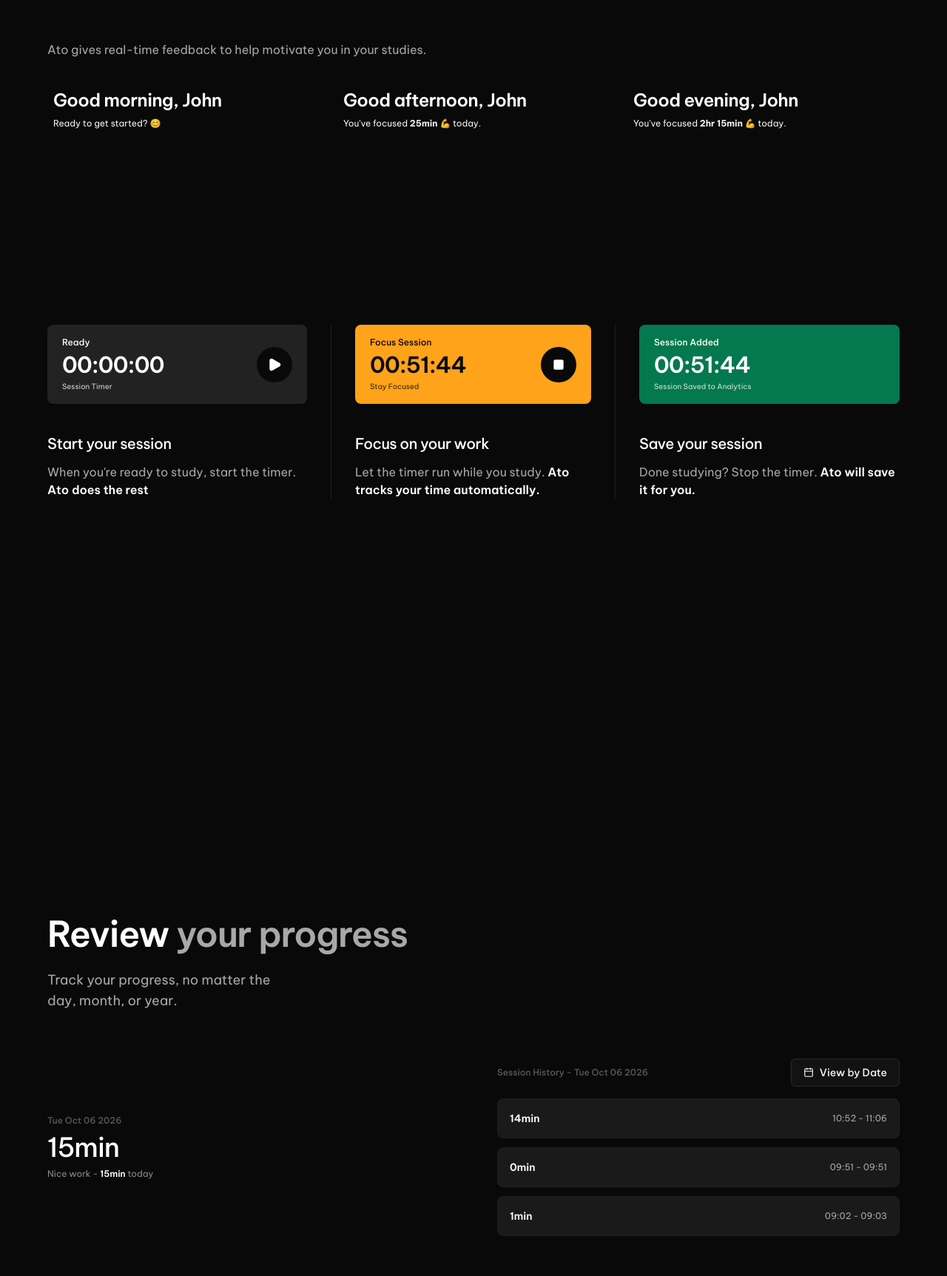
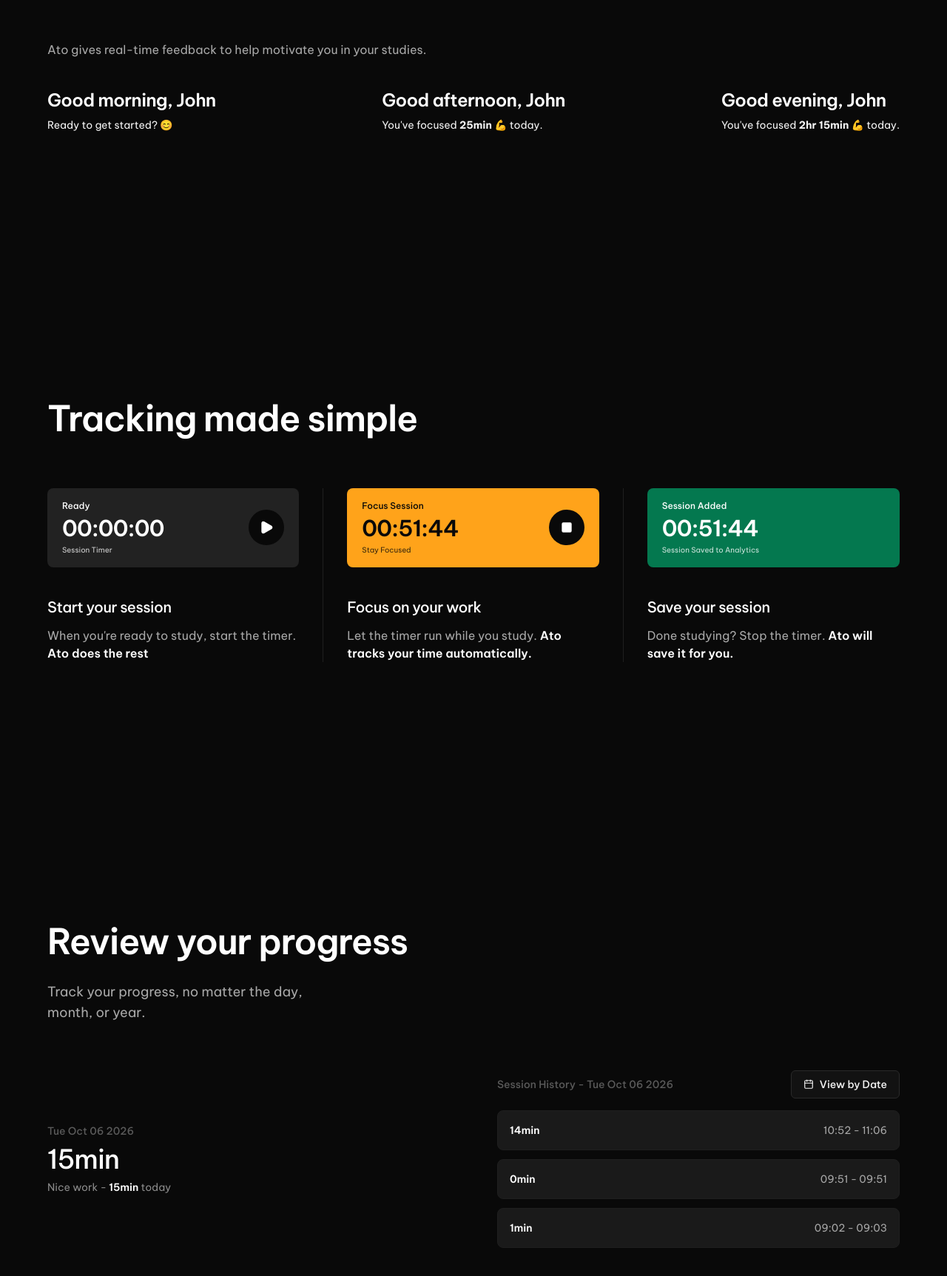
Before and after one commit to Stefan1400/ato, a React (Vite) app in the folder client/: page /get-started in a window 1280 px wide. Shown: the part 857-2582 px from the top of the page at 74% size. Built offline with nearby package versions, Linux system fonts and the light colour scheme; no server answers; a web font is replaced by a local one.

Commit message:
style(landing-page): refine UI and layout

```diff
--- a/client/src/pages/LandingPage.tsx
+++ b/client/src/pages/LandingPage.tsx
@@ -2,11 +2,11 @@ import { Link } from "react-router-dom";
 import { Calendar, Play, Square } from "lucide-react";
 
 const sectionClassName =
-  "flex w-full flex-col justify-start bg-[#090909] px-6 pb-20 pt-20 sm:px-8 sm:pb-24 sm:pt-24 lg:px-10 lg:pt-[16vh]";
+  "flex w-full flex-col justify-start bg-[#090909] px-6 pt-20 sm:px-8 sm:pb-24 sm:pt-24 lg:px-10 lg:pt-[16vh]";
 
 const containerClassName = "mx-auto w-full max-w-6xl";
 
-const sectionHeadingClassName = "text-4xl font-semibold tracking-tight text-[#A8A8A8] sm:text-5xl";
+const sectionHeadingClassName = "text-3xl font-semibold leading-tight tracking-tight text-[#A8A8A8] sm:text-4xl lg:text-5xl";
 
 const sectionTextClassName = "text-base leading-7 text-[#A8A8A8] sm:text-lg";
 
@@ -111,7 +111,7 @@ export default function LandingPage() {
   return (
     <div className="min-h-screen bg-[#090909] text-white">
       <section className="flex w-full flex-col bg-[#090909]">
-        <div className="flex min-h-[110vh] items-start px-6 pb-20 pt-[60vh] sm:px-8 lg:px-10">
+        <div className="flex min-h-[110vh] items-start px-6 pb-0 pt-[70vh] sm:px-8 lg:px-10">
           <div className={`${containerClassName} flex flex-col items-start justify-between gap-12 md:flex-row md:items-center`}>
             <h1 className="text-3xl font-semibold leading-tight tracking-tight sm:text-4xl lg:text-5xl">
               Track your study.
@@ -130,18 +130,18 @@ export default function LandingPage() {
 
         <div className="px-6 py-8 sm:px-8 lg:px-10 lg:pb-32">
           <div className={containerClassName}>
-            <p className="text-center text-sm text-[#A8A8A8] sm:text-left sm:text-base">
+            <p className="text-sm text-[#A8A8A8] sm:text-left sm:text-base">
               Ato gives real-time feedback to help motivate you in your studies.
             </p>
 
-            <div className="mt-8 grid grid-cols-1 gap-6 sm:grid-cols-2 lg:grid-cols-3">
+            <div className="mt-8 grid grid-cols-1 gap-6 sm:grid-cols-2 lg:grid-cols-3 lg:[&>*:nth-child(2)]:justify-self-center lg:[&>*:nth-child(3)]:justify-self-end">
               {greetings.map((greeting) => (
                 <div
                   key={greeting.title}
-                  className="rounded-lg p-2 text-center sm:text-left"
+                  className="rounded-lg p-2 sm:text-left lg:px-0"
                 >
                   <h2 className="text-2xl font-semibold tracking-tight">{greeting.title}</h2>
-                  <p className="mt-2 text-xs text-[#F5F5F5]">
+                  <p className="mt-2 text-sm text-[#F5F5F5]">
                     {greeting.subtitle}{" "}
                     {greeting.highlight && <span className="font-bold">{greeting.highlight}</span>}{" "}
                     {greeting.suffix}
@@ -153,21 +153,22 @@ export default function LandingPage() {
         </div>
       </section>
 
-      <section className={`${sectionClassName} lg:min-h-screen`}>
+      <section className={`flex w-full flex-col justify-center bg-[#090909] px-6 py-20 sm:px-8 sm:py-24 lg:min-h-screen lg:px-10`}>
         <div className={containerClassName}>
-          <div className="grid grid-cols-1 divide-y divide-[#1F1F1F] lg:grid-cols-3 lg:divide-x lg:divide-y-0">
+          <h2 className={`${sectionHeadingClassName} text-white`}>Tracking made simple</h2>
+          <div className="grid grid-cols-1 divide-y divide-[#1F1F1F] lg:-mx-8 lg:grid-cols-3 lg:divide-x lg:divide-y-0 mt-16">
             {steps.map((step) => (
               <div
                 key={step.title}
-                className="flex flex-col gap-10 py-10 first:pt-0 last:pb-0 lg:px-8 lg:py-0 lg:first:pl-0 lg:last:pr-0"
+                className="flex flex-col-reverse gap-10 py-10 first:pt-0 last:pb-0 lg:flex-col lg:px-8 lg:py-0"
               >
-                <div className="w-full max-w-100 lg:max-w-none">
+                <div className="w-full max-w-100 lg:max-w-none cursor-default select-none">
                   <TimerCard {...step.timer} />
                 </div>
 
                 <div>
                   <h2 className="text-xl font-medium tracking-tight text-white">{step.title}</h2>
-                  <p className="mt-3 text-xs leading-6 text-[#A8A8A8] sm:text-base">
+                  <p className="mt-3 text-sm leading-6 text-[#A8A8A8] sm:text-base">
                     {step.description} <span className="font-semibold text-white">{step.highlight}</span>
                   </p>
                 </div>
@@ -177,36 +178,35 @@ export default function LandingPage() {
         </div>
       </section>
 
-      <section className={`${sectionClassName} lg:min-h-[125vh]`}>
+      <section className={`${sectionClassName} lg:min-h-screen`}>
         <div className={containerClassName}>
-          <h2 className={sectionHeadingClassName}>
-            <span className="text-white">Review</span> your progress
-          </h2>
-          <p className={`${sectionTextClassName} mt-6 max-w-xs`}>Track your progress, no matter the day, month, or year.</p>
+          <h2 className={`${sectionHeadingClassName} text-white`}>Review your progress</h2>
+
+          <p className={`${sectionTextClassName} mt-6 max-w-sm`}>Track your progress, no matter the day, month, or year.</p>
 
           <div className="mt-16 grid grid-cols-1 gap-12 md:grid-cols-2 md:gap-16">
             <div className="flex flex-col justify-center">
-              <p className="text-xs font-medium text-[#5A5A5A]">Tue Oct 06 2026</p>
+              <p className="text-sm font-medium text-[#5A5A5A]">Tue Oct 06 2026</p>
               <p className="mt-2 text-4xl font-medium tracking-tight">15min</p>
-              <p className="mt-2 text-xs text-[#8A8A8A]">
+              <p className="mt-2 text-sm text-[#8A8A8A]">
                 Nice work - <span className="font-semibold text-white">15min</span> today
               </p>
             </div>
 
             <div>
               <div className="flex items-center justify-between gap-4">
-                <p className="text-xs font-medium text-[#5A5A5A]">Session History - Tue Oct 06 2026</p>
-                <button type="button" className={secondaryButtonClassName}>
+                <p className="text-sm font-medium text-[#5A5A5A]">Session History - Tue Oct 06 2026</p>
+                <button type="button" className={`shrink-0 whitespace-nowrap ${secondaryButtonClassName}`}>
                   <Calendar className="h-3.5 w-3.5" />
                   <span>View by Date</span>
                 </button>
               </div>
 
-              <div className="mt-4 flex flex-col gap-3">
+              <div className="mt-4 flex flex-col gap-3 cursor-default select-none">
                 {sessionHistory.map((session) => (
                   <div key={session.time} className={`${cardClassName} flex items-center justify-between`}>
                     <span className="text-sm font-semibold">{session.duration}</span>
-                    <span className="text-xs text-[#A8A8A8]">{session.time}</span>
+                    <span className="text-sm text-[#A8A8A8]">{session.time}</span>
                   </div>
                 ))}
               </div>
@@ -227,7 +227,7 @@ export default function LandingPage() {
 
         <footer className="flex items-center justify-between gap-4 border-t border-[#1A1A1A] px-6 py-6 sm:px-8 lg:px-10">
           <p className="text-xs text-[#F5F5F5]">© {new Date().getFullYear()} Ato. All rights reserved.</p>
-          <button type="button" onClick={handleBackToTop} className={secondaryButtonClassName}>
+          <button type="button" onClick={handleBackToTop} className={`${secondaryButtonClassName} cursor-pointer`}>
             Back to top
           </button>
         </footer>
```
